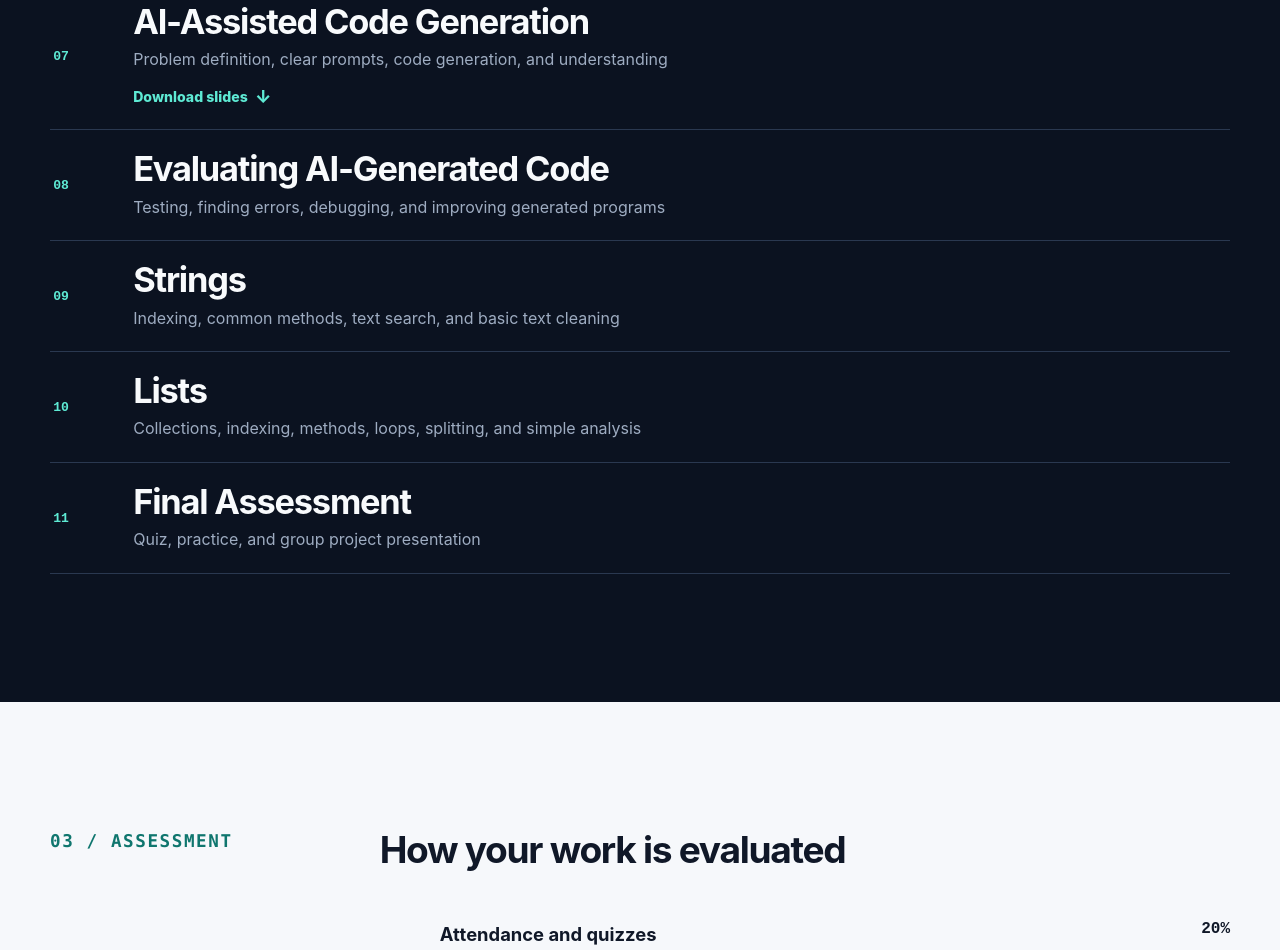
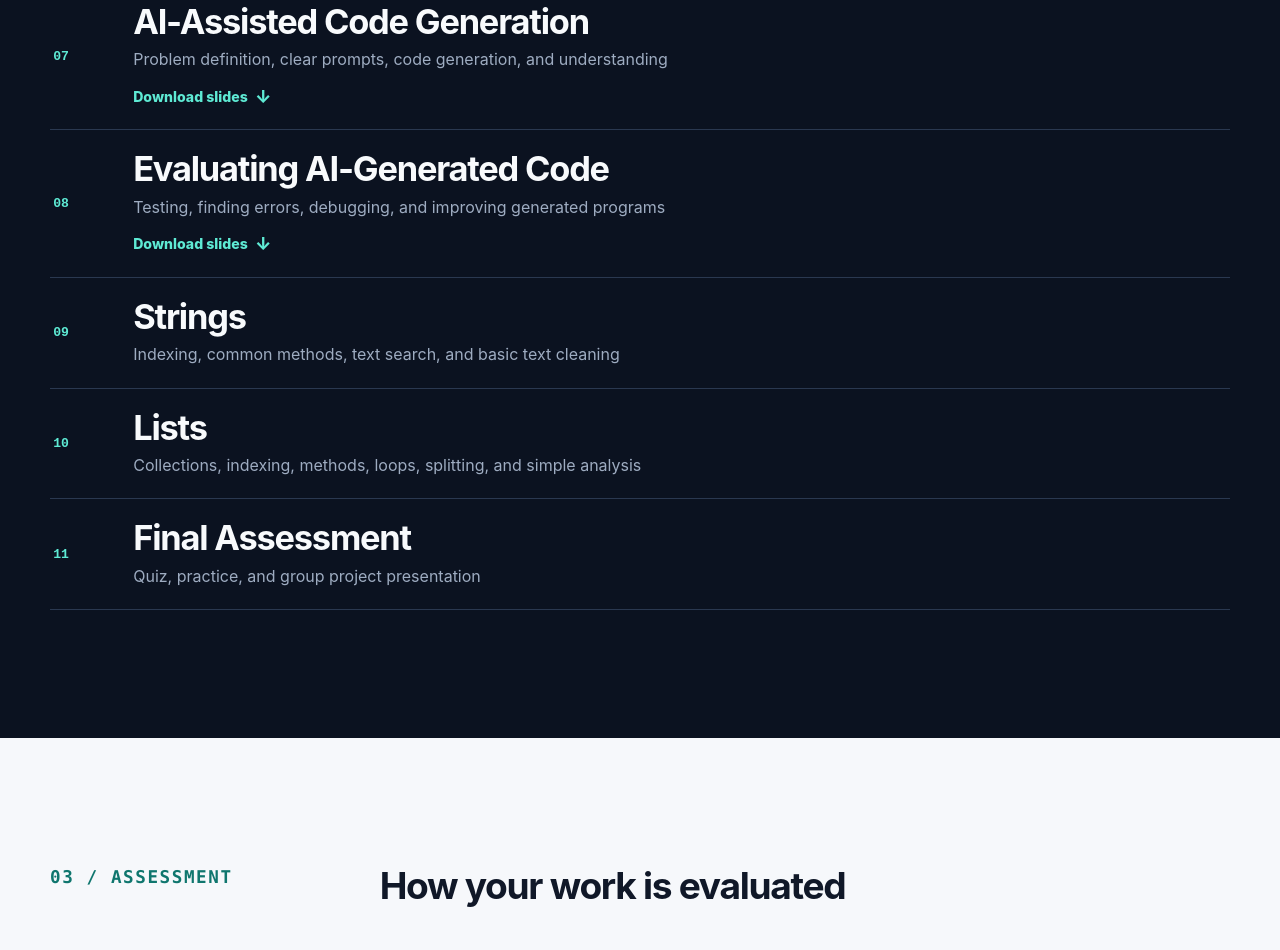
Before and after one commit to python-learning1009/python-learning1009, a plain HTML site: page index.html in a window 1280 px wide. Shown: the part 3207-4157 px from the top of the page. Drawn offline with Linux system fonts and the light colour scheme.

Commit message:
Add Session 8 slides
Add the Evaluating AI-Generated Code slide download and update the website maintenance guide.

```diff
--- a/index.html
+++ b/index.html
@@ -105,7 +105,7 @@
         <li><span class="topic-index">05</span><div class="topic-copy"><h3>Iterations</h3><p>While and for loops, counters, accumulators, break, and continue</p><a class="topic-slide" href="https://github.com/python-learning1009/python-learning1009/releases/download/course-slides-2026/Pythonlearn-05-Iterations.pptx">Download slides <span aria-hidden="true">↓</span></a></div></li>
         <li><span class="topic-index">06</span><div class="topic-copy"><h3>Functions</h3><p>Built-ins, parameters, return values, and reusable program design</p><a class="topic-slide" href="https://github.com/python-learning1009/python-learning1009/releases/download/course-slides-2026/Pythonlearn-06-Functions.pptx">Download slides <span aria-hidden="true">↓</span></a></div></li>
         <li><span class="topic-index">07</span><div class="topic-copy"><h3>AI-Assisted Code Generation</h3><p>Problem definition, clear prompts, code generation, and understanding</p><a class="topic-slide" href="https://github.com/python-learning1009/python-learning1009/releases/download/course-slides-2026/Pythonlearn-07-AI-Assisted-Code-Generation.pptx">Download slides <span aria-hidden="true">↓</span></a></div></li>
-        <li><span class="topic-index">08</span><div><h3>Evaluating AI-Generated Code</h3><p>Testing, finding errors, debugging, and improving generated programs</p></div></li>
+        <li><span class="topic-index">08</span><div class="topic-copy"><h3>Evaluating AI-Generated Code</h3><p>Testing, finding errors, debugging, and improving generated programs</p><a class="topic-slide" href="https://github.com/python-learning1009/python-learning1009/releases/download/course-slides-2026/Pythonlearn-08-Evaluating-and-Improving-AI-Generated-Code.pptx">Download slides <span aria-hidden="true">↓</span></a></div></li>
         <li><span class="topic-index">09</span><div><h3>Strings</h3><p>Indexing, common methods, text search, and basic text cleaning</p></div></li>
         <li><span class="topic-index">10</span><div><h3>Lists</h3><p>Collections, indexing, methods, loops, splitting, and simple analysis</p></div></li>
         <li><span class="topic-index">11</span><div><h3>Final Assessment</h3><p>Quiz, practice, and group project presentation</p></div></li>
```
Also changed, not shown: 1 other file.
